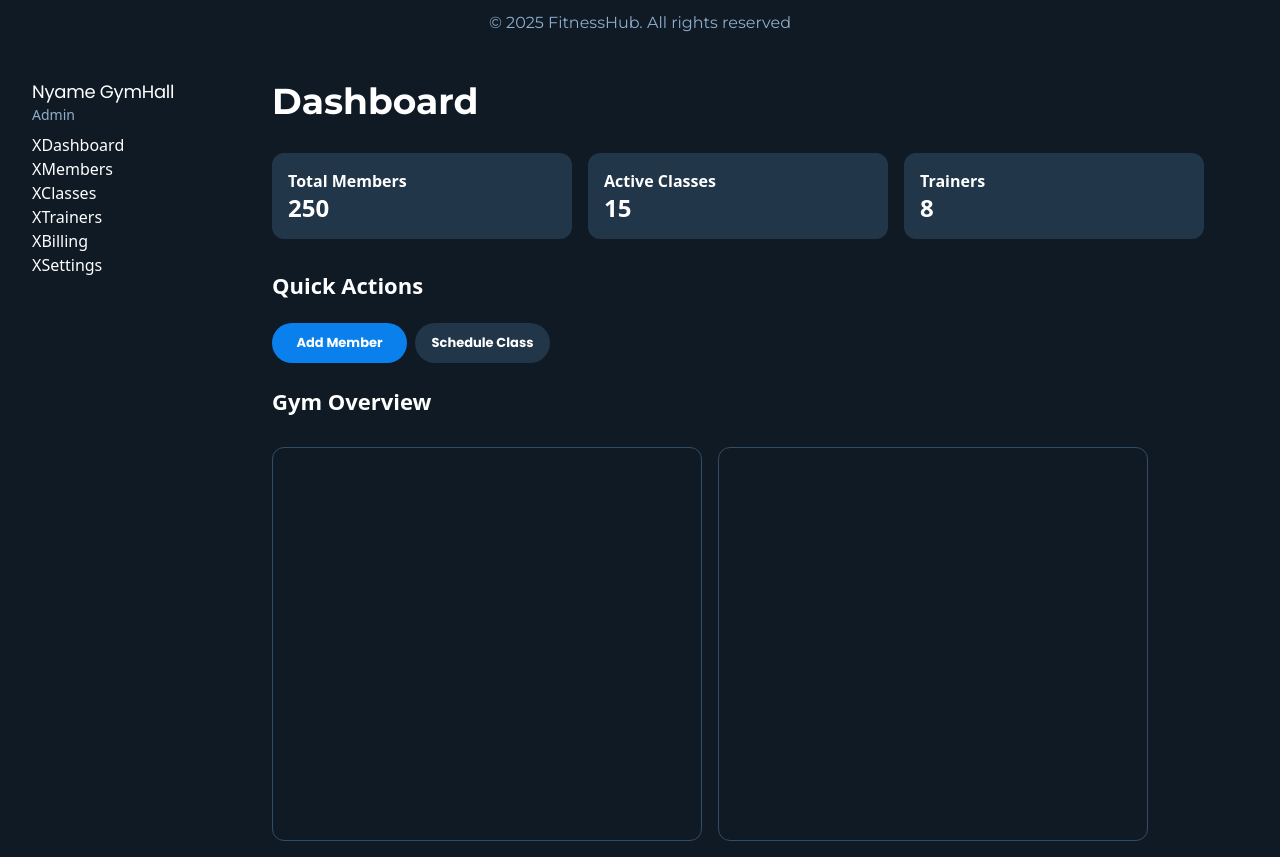
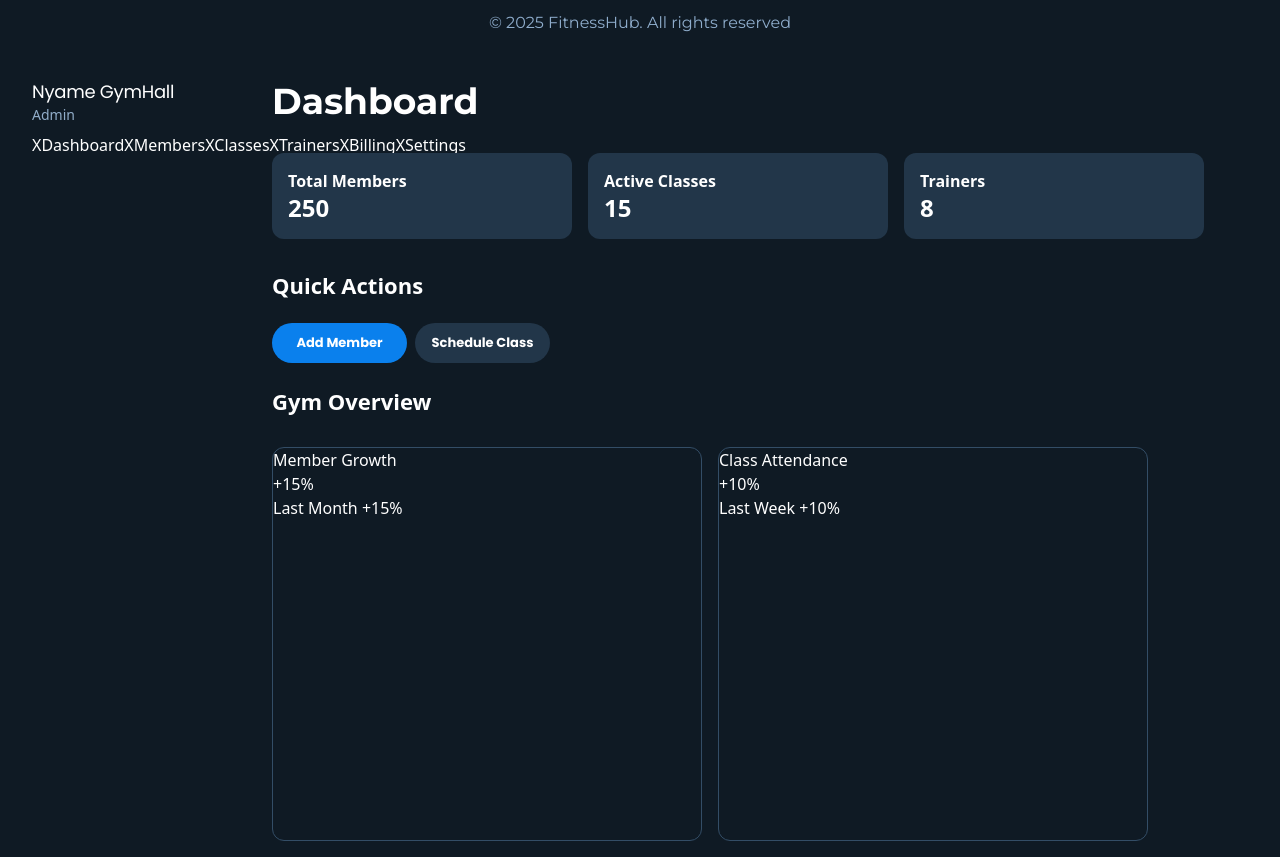
Before and after one commit to mafindijr/Gym-Management-System, a React (Vite) app: page / in a window 1280 px wide. Shown: the part 860-1717 px from the top of the page. Built offline with nearby package versions, Linux system fonts and the light colour scheme.

Commit message:
finish the insight structure

```diff
--- a/src/Components/admin.jsx
+++ b/src/Components/admin.jsx
@@ -20,7 +20,7 @@ export default function Admin() {
                     <p className='text-[14px] text-adminsmtext'>Admin</p>
                 </div>
                 <div>
-                    <ul>
+                    <ul className='flex'>
                       {
                         navs.map((nav, index ) => {
                             return (
@@ -67,8 +67,28 @@ export default function Admin() {
                         <h2 className='text-[22px] leading-[28px] font-bold py-4'>Gym Overview</h2>
                     </div>
                     <div className='flex gap-4 mt-4'>
-                        <div className="w-[430px] h-[394px] border-1 inset-1 border-[#334d66] rounded-[12px]"></div>
-                        <div className="w-[430px] h-[394px] border-1 inset-1 border-[#334d66] rounded-[12px]"></div>
+                        <div className="w-[430px] h-[394px] border-1 inset-1 border-[#334d66] rounded-[12px]">
+                            <div>
+                                <h2>Member Growth</h2>
+                                <h2>+15%</h2>
+                                <p>Last Month <span>+15%</span></p>
+                            </div>
+
+                            <div>
+
+                            </div>
+                        </div>
+                        <div className="w-[430px] h-[394px] border-1 inset-1 border-[#334d66] rounded-[12px]">
+                            <div>
+                                <h2>Class Attendance</h2>
+                                <h2>+10%</h2>
+                                <p>Last Week <span>+10%</span></p>
+                            </div>
+
+                            <div>
+
+                            </div>
+                        </div>
                     </div>
                 </div>
             </main>
```
